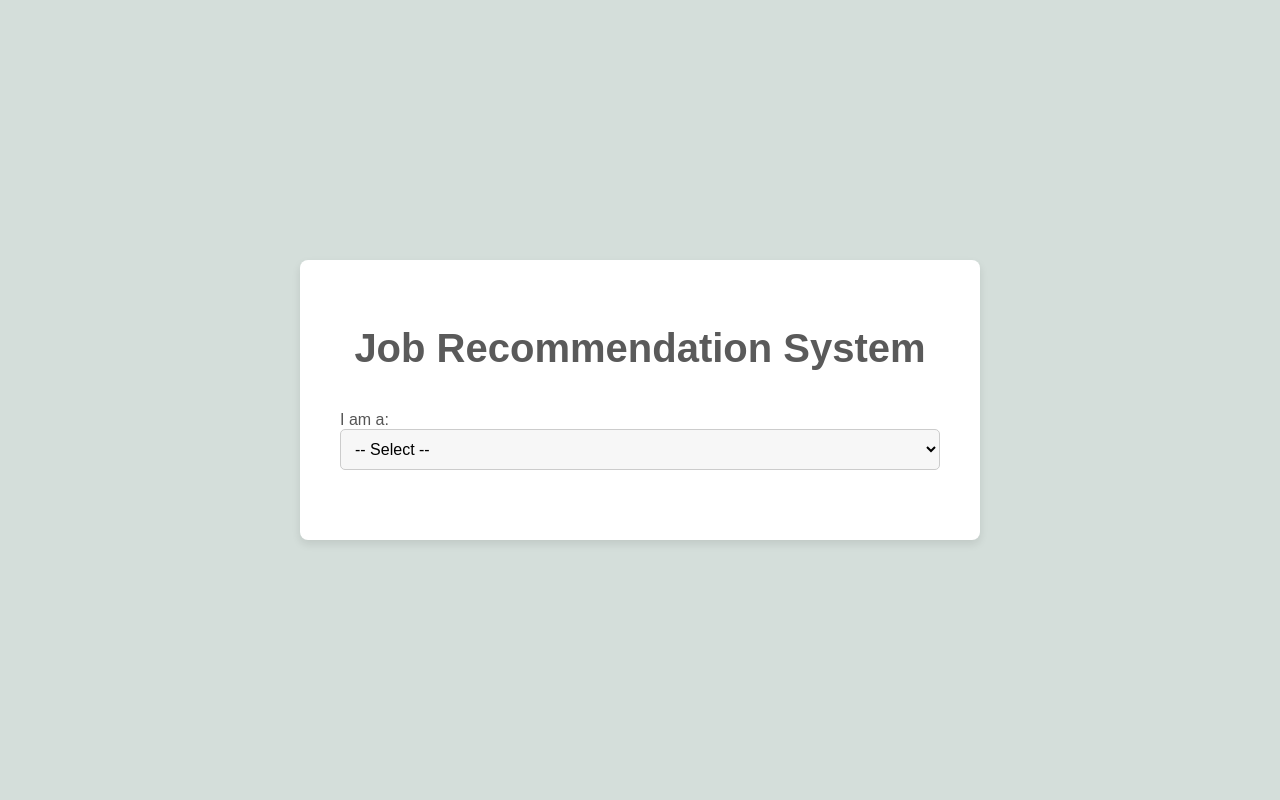
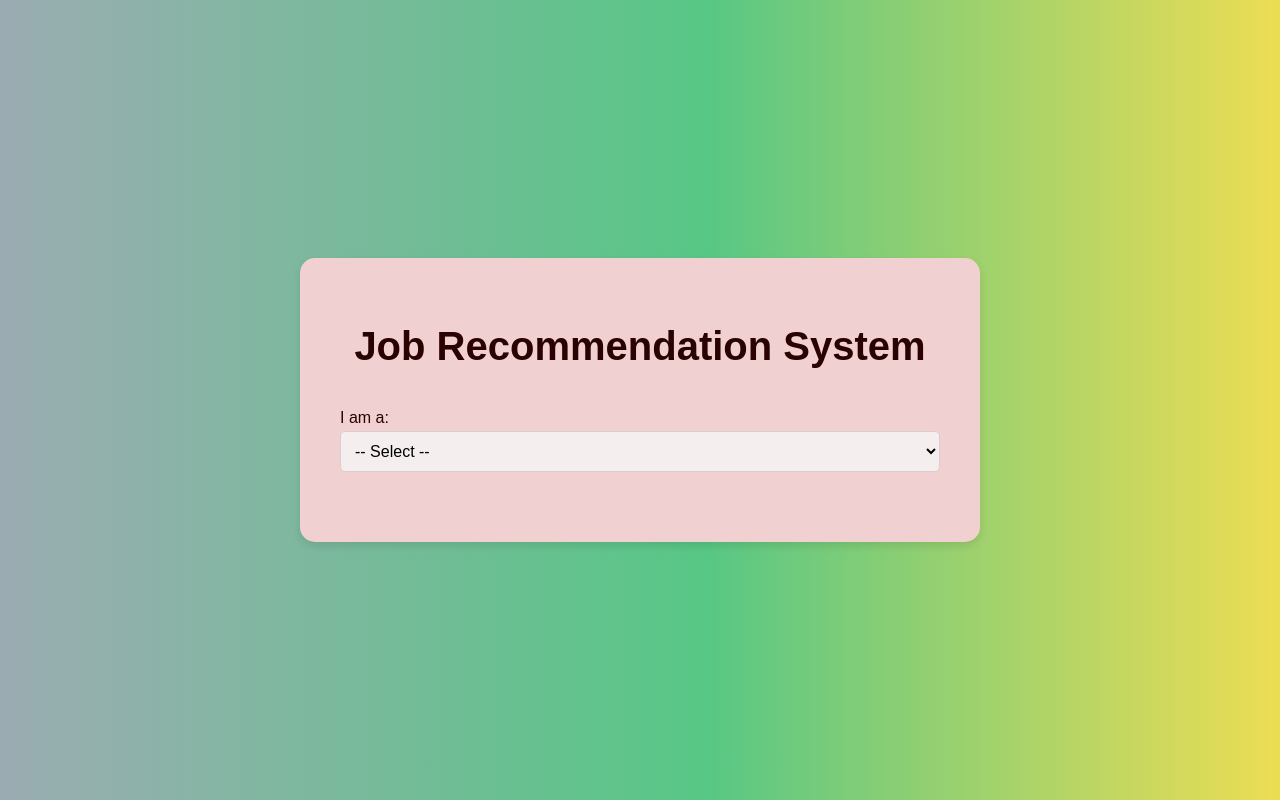
Before and after one commit to Hinge03/Job_recommendation_system, a Flask app: page / in a window 1280 px wide. Run offline with Flask 3, Linux system fonts and the light colour scheme; parts of the project's set-up code (start-up, migrations or seed data) failed here and were passed over.

Commit message:
First commit

```diff
--- a/app.py
+++ b/app.py
@@ -28,6 +28,7 @@ stop_words = set(stopwords.words('english'))
 def clean_text(text):
     if not isinstance(text, str):
         return ""
+    text = text.replace(',', ' ')
     text = text.lower()
     text = re.sub(r'[^\w\s]', '', text)
     words = text.split()
@@ -40,57 +41,77 @@ def recruiter():
     skills = request.form['skills']
     experience = request.form.get('experience', '')
 
-    cleaned_skills = clean_text(skills).split()
+    def extract_years(experience):
+
+        if pd.isna(experience) or not str(experience).strip():
+            return None
+        match = re.search(r'(\d+)', str(experience))
+        return int(match.group(1)) if match else None
+
+    cleaned_skills = [skill.strip() for skill in skills.split(',')]
+    cleaned_skills = [clean_text(skill) for skill in cleaned_skills for sskill in skill.split()]
 
     skill_mask = df['Skills'].apply(
-        lambda x: all(skill in clean_text(x) for skill in cleaned_skills)
+        lambda x: any(skill in clean_text(x) for skill in cleaned_skills)
     )
     filtered_jobs = df[skill_mask]
 
     if experience:
-        cleaned_exp = clean_text(experience)
-        exp_mask = filtered_jobs['Experience'].apply(
-            lambda x: cleaned_exp in clean_text(x)
-        )
-        filtered_jobs = filtered_jobs[exp_mask]
+        try:
+            input_years = extract_years(experience)
+            if input_years is not None:
+                exp_mask = filtered_jobs['Experience'].apply(
+                    lambda x: input_years == extract_years(x)
+                )
+                filtered_jobs = filtered_jobs[exp_mask]
+        except:
+            pass
 
     if len(filtered_jobs) == 0:
         return render_template("result.html", result="No matching candidates found with these criteria")
 
     user_query = clean_text(skills)
     if experience:
-        user_query += ' ' + clean_text(experience)
+        user_query += ' ' + clean_text(str(experience))
 
     query_vec = tfidf_recruiter.transform([user_query])
     filtered_matrix = tfidf_recruiter.transform(filtered_jobs['combined_features'])
     cosine_sim = linear_kernel(query_vec, filtered_matrix).flatten()
 
     sim_indices = cosine_sim.argsort()[-10:][::-1]
+
     result_df = filtered_jobs.iloc[sim_indices][['Name', 'Job_title', 'Experience', 'Skills', 'Company', 'Work_Location']]
 
     return render_template("result.html", tables=[result_df.to_html(classes='data', header="true", index=False)], title="Result")
+
+
 
 # Candidate route
 @app.route('/candidate', methods=['POST'])
 def candidate():
     skills = request.form['skills']
-    cleaned_skills = clean_text(skills).split()
 
-    skill_mask = df1['Skills'].apply(
-        lambda x: all(skill in clean_text(x) for skill in cleaned_skills)
+    cleaned_skills = [skill.strip() for skill in skills.split(',')]
+    cleaned_skills = [clean_text(skill) for skill in cleaned_skills for sskill in skill.split()]
+
+    skill_mask = df1['skills'].apply(
+        lambda x: any(skill in clean_text(x) for skill in cleaned_skills)
     )
+
     filtered_jobs = df1[skill_mask]
 
     if len(filtered_jobs) == 0:
         return render_template("result.html", result="No matching jobs found with these skills")
 
     user_query = clean_text(skills)
-    query_vec = tfidf_recruiter.transform([user_query])  # recruiter vector used for both
+
+    query_vec = tfidf_recruiter.transform([user_query])
     filtered_matrix = tfidf_recruiter.transform(filtered_jobs['combined_features'])
     cosine_sim = linear_kernel(query_vec, filtered_matrix).flatten()
 
     sim_indices = cosine_sim.argsort()[-10:][::-1]
-    result_df = filtered_jobs.iloc[sim_indices][['Job_title', 'Location', 'Company', 'Required_experience', 'Skills']]
+
+    result_df = filtered_jobs.iloc[sim_indices][['job_title', 'location', 'company', 'experience', 'skills']]
 
     return render_template("result.html", tables=[result_df.to_html(classes='data', header="true", index=False)], title="Results")
 
--- a/templates/index.html
+++ b/templates/index.html
@@ -8,7 +8,7 @@
 
         body {
             font-family: 'Arial', sans-serif;
-            background-color: #d4deda;
+            background: linear-gradient(90deg,rgb(155, 172, 178) 0%, rgba(87, 199, 133, 1) 55%, rgba(237, 221, 83, 1) 100%);
             margin: 0;
             padding: 0;
             display: flex;
@@ -21,15 +21,14 @@
         h1 {
             text-align: center;
             font-size: 2.5rem;
-            color: #5a5a5a;
+            color: #2a0202;
             margin-bottom: 40px;
         }
 
-
         .form-container {
-            background-color: #ffffff;
-            box-shadow: 0 4px 8px rgba(22, 15, 15, 0.1);
-            border-radius: 8px;
+            background-color: #f0d0d0;
+            box-shadow: 0 4px 8px rgba(15, 0, 0, 0.1);
+            border-radius: 15px;
             width: 100%;
             max-width: 600px;
             padding: 40px;
@@ -48,10 +47,10 @@
             padding: 10px;
             font-size: 1rem;
             width: 100%;
-            border: 1px solid #ccc;
+            border: 1px solid #dacdcd;
             border-radius: 5px;
             margin-bottom: 30px;
-            background-color: #f7f7f7;
+            background-color: #f4eeee;
             cursor: pointer;
         }
 
@@ -59,8 +58,9 @@
             font-size: 1rem;
             margin-top: 20px;
             display: block;
-            color: #555;
+            color: #2a0202;
             text-align: left;
+            margin-bottom: 4px;
         }
 
         input[type="text"] {
@@ -69,16 +69,17 @@
             width: 100%;
             border: 1px solid #ccc;
             border-radius: 5px;
-            background-color: #f7f7f7;
+            background-color: #f4eeee;
             margin-top: 10px;
             box-sizing: border-box;
         }
 
         button {
             padding: 12px 20px;
+            font-weight: bold;
             font-size: 1.1rem;
             color: #fff;
-            background-color: #007bff;
+            background-color: #0410f5;
             border: none;
             border-radius: 5px;
             cursor: pointer;
@@ -86,7 +87,7 @@
         }
 
         button:hover {
-            background-color: #0056b3;
+            background-color: #0550a1;
         }
 
 
@@ -97,6 +98,10 @@
 
         .form-section.active {
             display: block;
+        }
+
+        .form-section.active h2{
+            color: #2a0202;
         }
 
         @media screen and (max-width: 600px) {
@@ -127,10 +132,10 @@
             <h2>Recruiter Search</h2>
             <form action="/recruiter" method="post">
                 <label>Skills:</label>
-                <input type="text" name="skills" placeholder="e.g., HTML, CSS, React" required />
+                <input type="text" name="skills" placeholder="e.g. HTML, CSS, React" required />
 
                 <label>Experience:</label>
-                <input type="text" name="experience" placeholder="e.g., 2 years" />
+                <input type="text" name="experience" placeholder="e.g. 2 years" />
 
                 <button type="submit">Find Candidates</button>
             </form>
@@ -141,7 +146,7 @@
             <h2>Candidate Search</h2>
             <form action="/candidate" method="post">
                 <label>Skills:</label>
-                <input type="text" name="skills" placeholder="e.g., Python, Flask" required />
+                <input type="text" name="skills" placeholder="e.g. Python, Flask" required />
 
                 <button type="submit">Find Jobs</button>
             </form>
```
Also changed, not shown: templates/result.html (+7 -6 lines), 4 other files.
